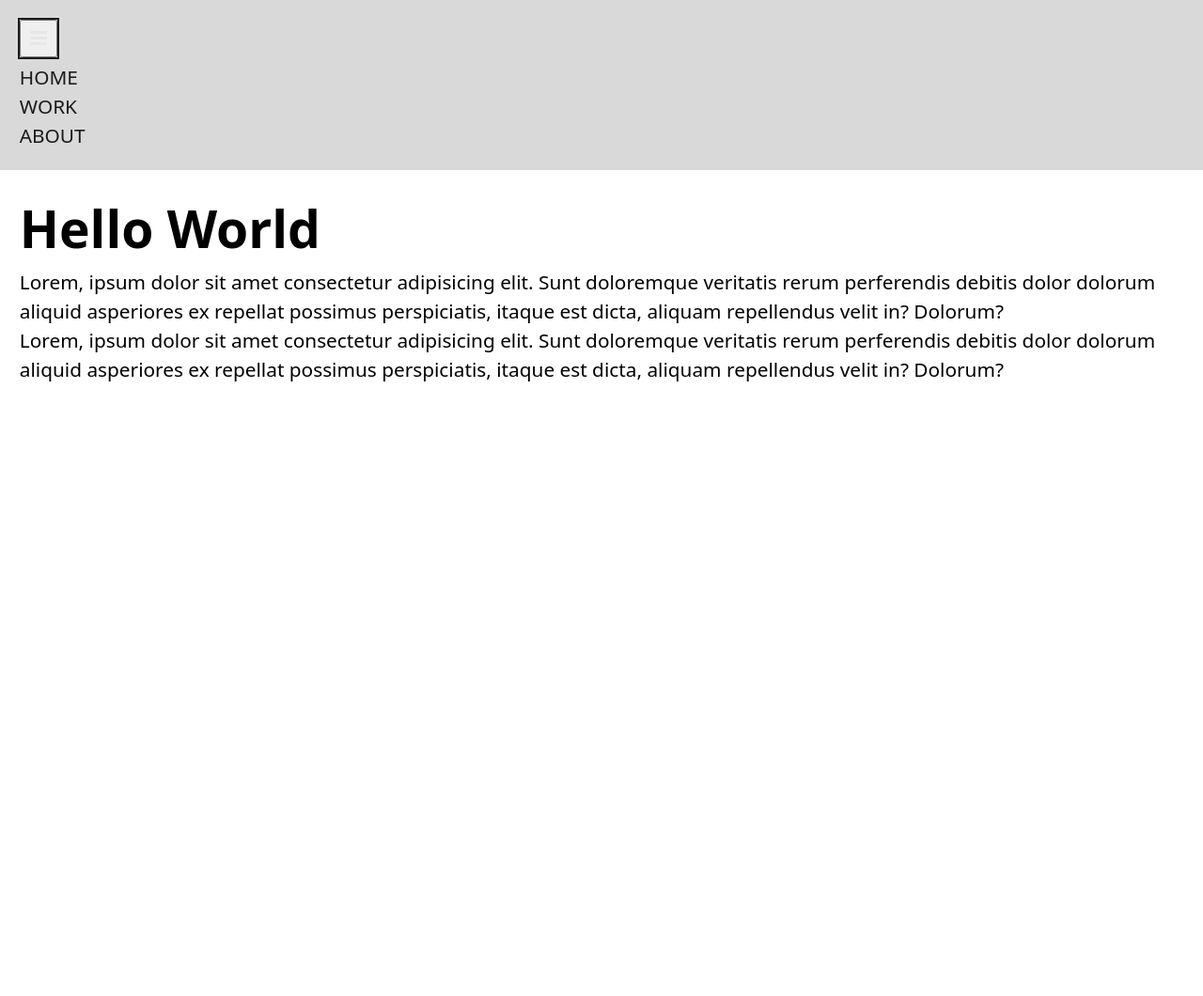
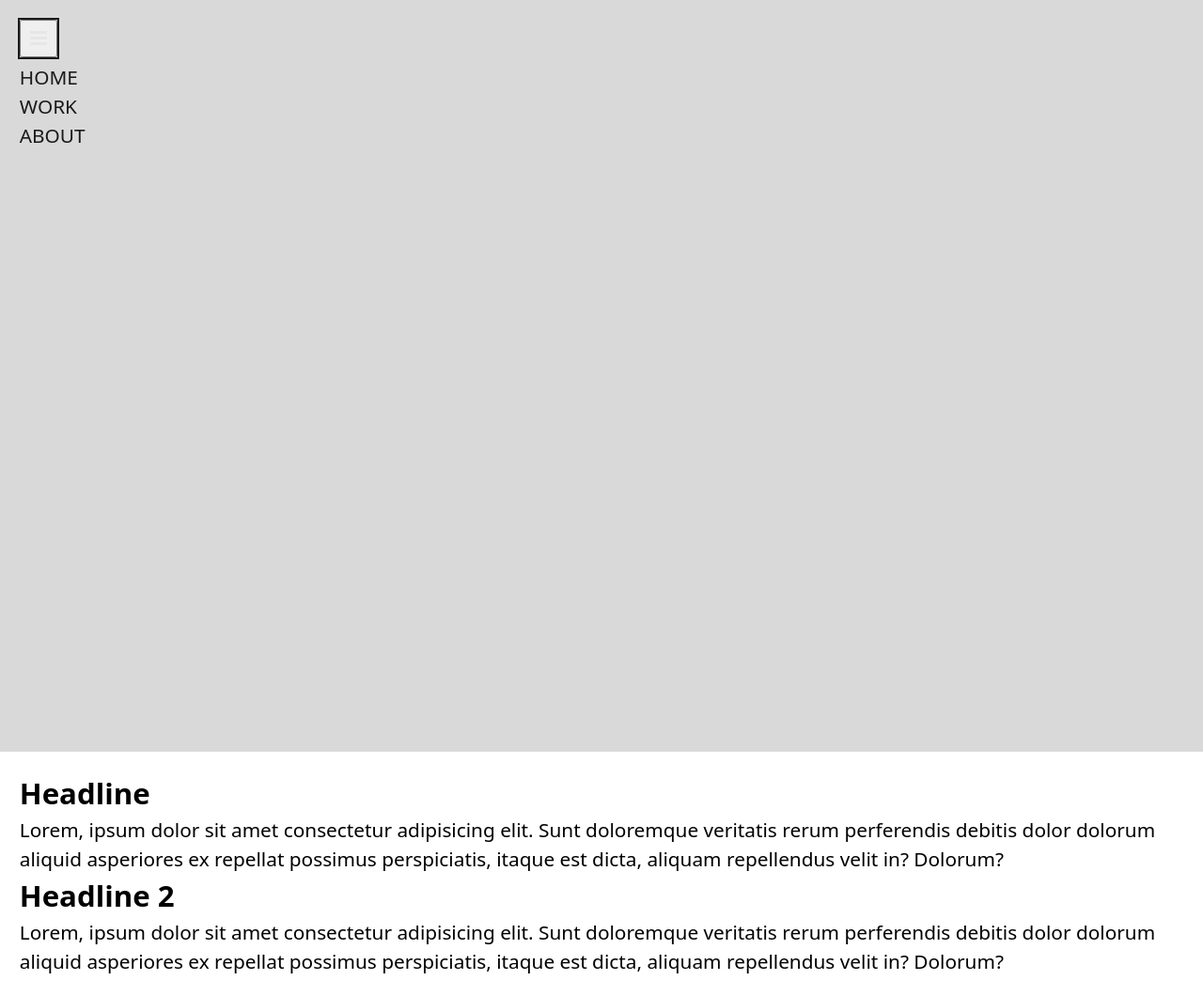
Before and after one commit to Peter-WebDev/burger-menu, a plain HTML site: page index.html in a window 1280 px wide. Shown: the whole page at 94% size. Before the commit the page ends 800 px from the top, so only its background shows below. Drawn offline with Linux system fonts and the light colour scheme.

Commit message:
Added content

```diff
--- a/index.html
+++ b/index.html
@@ -8,11 +8,11 @@
     <script defer src="main.js"></script>
 </head>
 <body>
-    <header class="header">
+    <header class="header header-open">
         <button id="burgermenu" class="nav__toggle" aria-label="Open navigation">
             <span class="burger"></span>
         </button>
-        <nav>
+        <nav class="nav__primary">
             <ul class="nav__list">
                 <li class="nav__item"><a href="#" class="nav__link">Home</a></li>
                 <li class="nav__item"><a href="#" class="nav__link">Work</a></li>
@@ -21,8 +21,9 @@
         </nav>
     </header>
     <main>
-        <h1>Hello World</h1>
+        <h2>Headline</h2>
         <p>Lorem, ipsum dolor sit amet consectetur adipisicing elit. Sunt doloremque veritatis rerum perferendis debitis dolor dolorum aliquid asperiores ex repellat possimus perspiciatis, itaque est dicta, aliquam repellendus velit in? Dolorum?</p>
+        <h2>Headline 2</h2>
         <p>Lorem, ipsum dolor sit amet consectetur adipisicing elit. Sunt doloremque veritatis rerum perferendis debitis dolor dolorum aliquid asperiores ex repellat possimus perspiciatis, itaque est dicta, aliquam repellendus velit in? Dolorum?</p>
     </main>
 </body>
```
